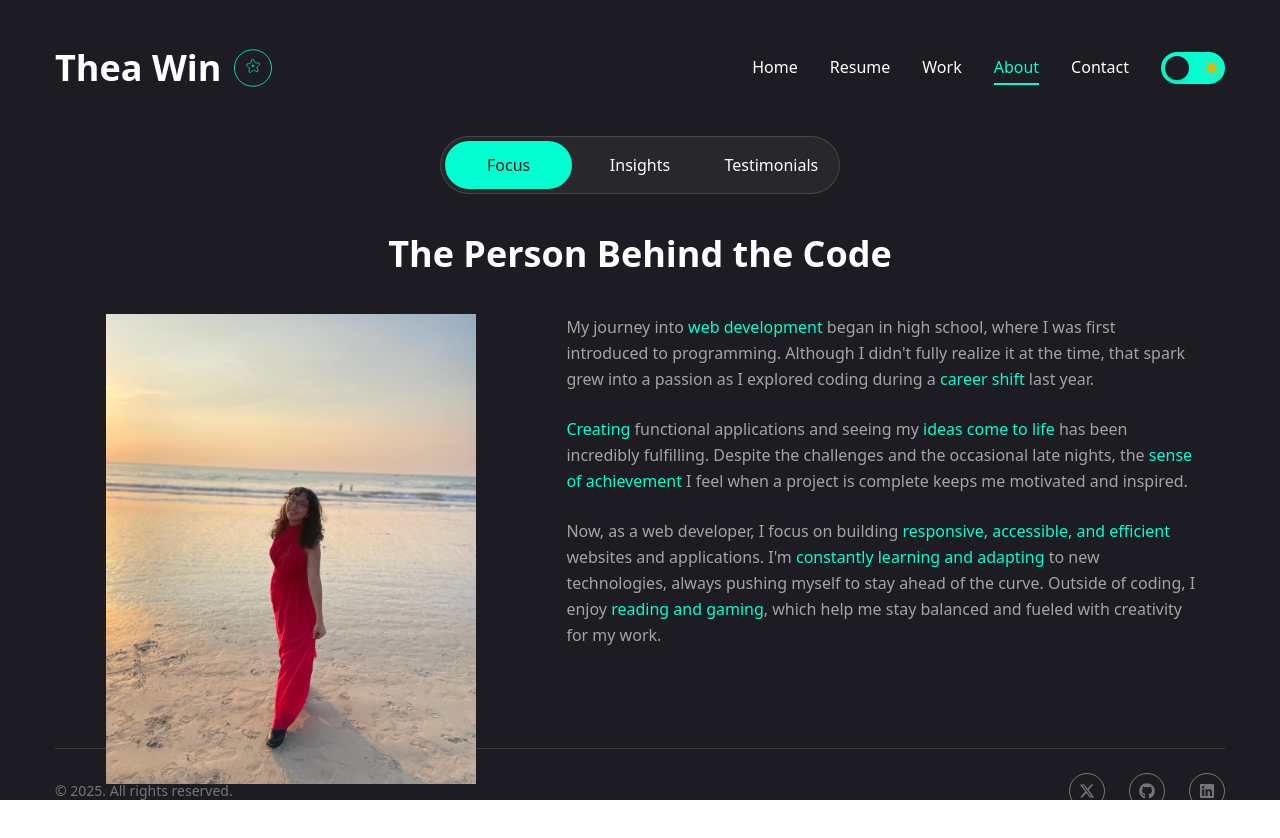
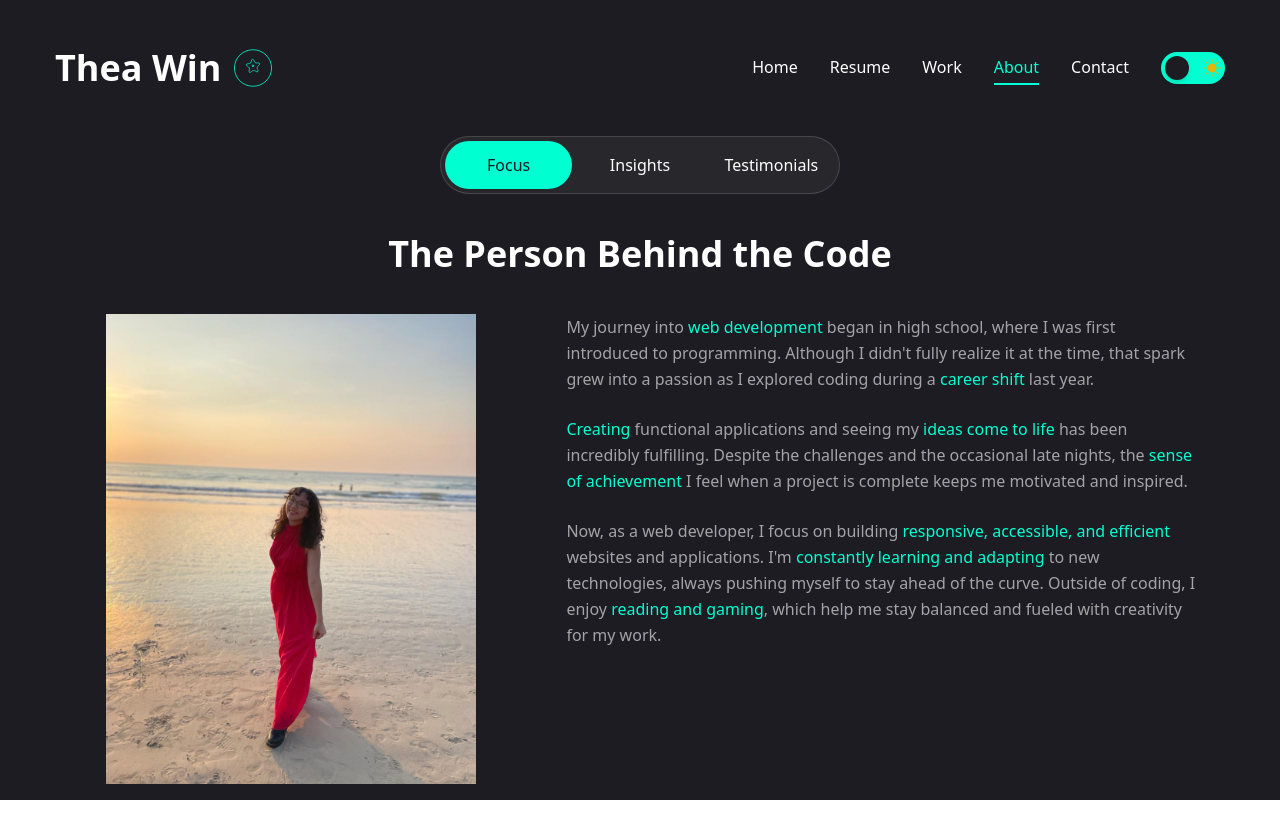
Before and after one commit to TheaWin/portfolio, a Next.js app: page /about in a window 1280 px wide. Shown: the top 838 px of the page. Built offline with nearby package versions, Linux system fonts and the light colour scheme.

Commit message:
fix image overlapping the footer in smaller screen height

```diff
--- a/app/about/page.jsx
+++ b/app/about/page.jsx
@@ -55,7 +55,7 @@ const About = () => {
           transition: { delay: 2.4, duration: 0.4, ease: "easeIn" },
         }}
       >
-        <div className="container mx-auto min-h-[75vh] ">
+        <div className="container mx-auto min-h-screen">
           <Tabs defaultValue="focus" className="flex flex-col gap-[40px]">
             <TabsList className="flex items-center justify-center w-full max-w-[400px] mx-auto bg-complementary gap-1 p-1 rounded-full border-black/15 dark:border-white/15 border">
               <TabsTrigger value="focus" className="rounded-full">
--- a/components/Focus.jsx
+++ b/components/Focus.jsx
@@ -6,7 +6,7 @@ import Profile from "@/public/assets/images/about.jpg";
 
 const Focus = () => {
   return (
-    <div className="container px-4 py-10 mx-auto max-w-6xl xl:h-[350px]">
+    <div className="container px-4 pt-10 mx-auto max-w-6xl xl:h-[350px]">
       <div className="grid gap-16 md:grid-cols-[1fr,1.5fr] items-start">
         <div className="space-y-8 animate-fade-in-up">
           <div className="relative mx-auto w-[370px] h-[470px] overflow-hidden group">
```
